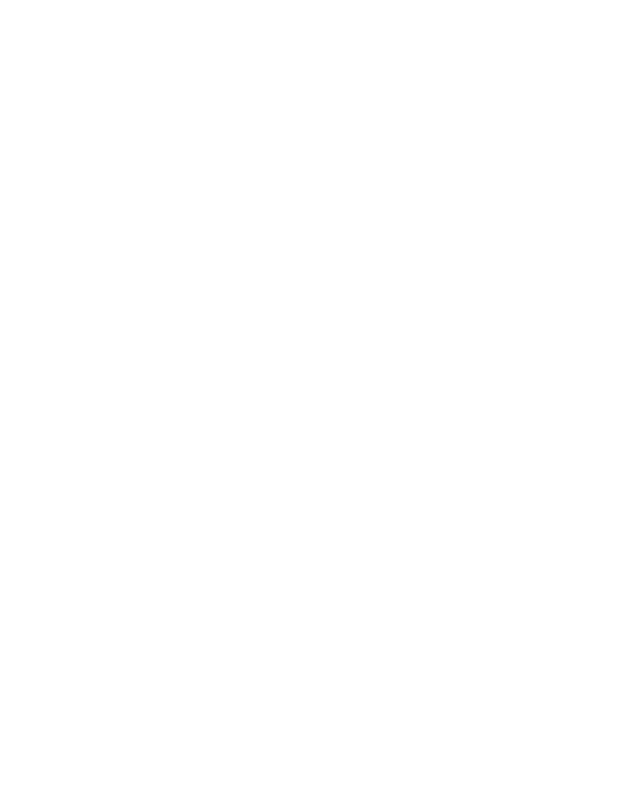
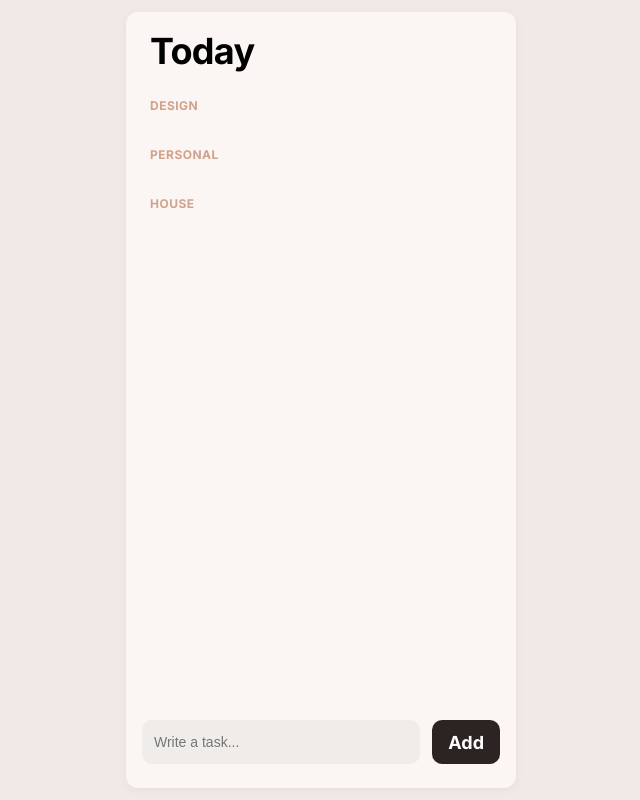
Before and after one commit to RostikRd/RichAcademy, a plain HTML site: page todo_list/index.html in a window 1280 px wide. Shown: the whole page, without its empty margins (319-959 px from the left). Drawn offline with Linux system fonts and the light colour scheme.

Commit message:
updating

```diff
--- a/todo_list/index.html
+++ b/todo_list/index.html
@@ -1,11 +1,51 @@
-<!DOCTYPE html>
-<html lang="en">
+<!doctype html>
+<html lang="uk">
 <head>
-    <meta charset="UTF-8">
-    <link rel="stylesheet" href="../todo_list/style.css">
-    <title>Title</title>
+    <meta charset="utf-8" />
+    <meta name="viewport" content="width=device-width, initial-scale=1" />
+    <link rel="stylesheet" href="https://fonts.googleapis.com/css2?family=Inter:wght@700&display=swap" />
+    <link rel="stylesheet" href="style.css">
+    <title>To-Do — Today</title>
 </head>
 <body>
+<main class="app" role="main">
+    <!-- Верхня частина сторінки -->
+    <header class="app__header">
+        <h1 class="app__title">Today</h1>
+    </header>
 
+    <!-- Блок категорії: DESIGN -->
+    <section class="section" aria-labelledby="cat-design">
+        <h2 id="cat-design" class="section__title">Design</h2>
+        <!-- place for adding task-->
+    </section>
+
+    <!-- Блок категорії: PERSONAL -->
+    <section class="section" aria-labelledby="cat-personal">
+        <h2 id="cat-personal" class="section__title">Personal</h2>
+        <!-- place for adding task-->
+    </section>
+
+    <!-- Блок категорії: HOUSE -->
+    <section class="section" aria-labelledby="cat-house">
+        <h2 id="cat-house" class="section__title">House</h2>
+        <!-- place for adding task-->
+    </section>
+
+    <!-- Нижня панель додавання задачі -->
+    <form class="add-form" autocomplete="off">
+        <input
+                id="new-task"
+                class="add-form__input"
+                type="text"
+                placeholder="Write a task..."
+                inputmode="text"
+                aria-label="Write a task"
+        />
+        <button class="add-form__btn" type="submit" aria-label="Add task">
+            Add
+        </button>
+    </form>
+</main>
 </body>
 </html>
--- a/todo_list/style.css
+++ b/todo_list/style.css
@@ -0,0 +1,135 @@
+*, *::before, *::after {
+    box-sizing: border-box;
+}
+
+html, body {
+    height: 100%;
+}
+
+body {
+    margin: 0;
+    font-family: Inter;
+    background: #f1e9e6;
+    display: block;
+    min-height: 100dvh;
+    overflow: hidden;                /* <- забороняємо прокрутку вікна */
+    display: grid;
+    place-items: start center;       /* центруємо «картку» по центру */
+    padding: 12px 0;
+}
+
+
+.app {
+    width: min(100vw, 390px);
+    height: calc(100dvh - 24px);     /* 24px = вертикальний padding body */
+    border-radius: 12px;
+    background: #fbf6f4;
+    box-shadow: 0 2px 10px rgba(0,0,0,.05);
+
+    position: relative;              /* <- база для absolute-панелі */
+    overflow: hidden;                /* <- жодної прокрутки всередині */
+    display: flex;
+    flex-direction: column;
+
+    /* резерв місця під панель, щоб контент її не «підлазив» */
+    padding-bottom: calc(56px + 24px + env(safe-area-inset-bottom));
+    /* 56px — висота панелі, 24px — відступи */
+}
+
+/* Шапка */
+.app__header {
+    padding: 20px 24px 0;
+}
+
+.app__title {
+    margin: 0 0 8px;
+    font-size: 36px;
+    letter-spacing: -0.02em;
+    line-height: 1.1;
+}
+
+/* Секції/списки */
+.section {
+    padding: 10px 16px;
+}
+
+.section__title {
+    margin: 8px 8px 6px;
+    font-size: 12px;
+    letter-spacing: 0.04em;
+    font-weight: 600;
+    text-transform: uppercase;
+    color: #d1a28b;
+}
+
+.todo-list {
+    list-style: none;
+    margin: 0;
+    padding: 0 8px;
+}
+
+.todo-item {
+    display: grid;
+    grid-template-columns: 22px 1fr;
+    gap: 10px;
+    align-items: center;
+    background: #f0ecea;
+    border-radius: 10px;
+    padding: 12px;
+    margin: 10px 0;
+}
+
+.todo-item__checkbox {
+    width: 18px;
+    height: 18px;
+}
+
+.todo-item__title {
+    display: block;
+    font-size: 14px;
+}
+
+.todo-item__note {
+    display: block;
+    font-size: 12px;
+    opacity: .8;
+    margin-top: 4px;
+}
+
+/* Нижня панель додавання */
+.add-form {
+    position: absolute;              /* <- більше НЕ fixed і НЕ sticky */
+    left: 16px;
+    right: 16px;
+    bottom: max(12px, env(safe-area-inset-bottom));
+    z-index: 2;
+
+    display: grid;
+    grid-template-columns: 1fr auto;
+    gap: 12px;
+    padding: 12px 0;                 /* внутрішні відступи самої панелі */
+    background: transparent;
+}
+
+.add-form__input {
+    width: 100%;
+    border: 0;
+    outline: none;
+    background: #f0ecea;
+    border-radius: 10px;
+    padding: 14px 12px;
+    font-size: 14px;
+}
+
+.add-form__btn {
+    border: 0;
+    border-radius: 10px;
+    padding: 0 16px;
+    font-family: Inter;
+    font-weight: 500;
+    font-size: 18px;
+    background: #2c2422;
+    color: #fff;
+    cursor: pointer;
+    height: 44px;
+}
```
